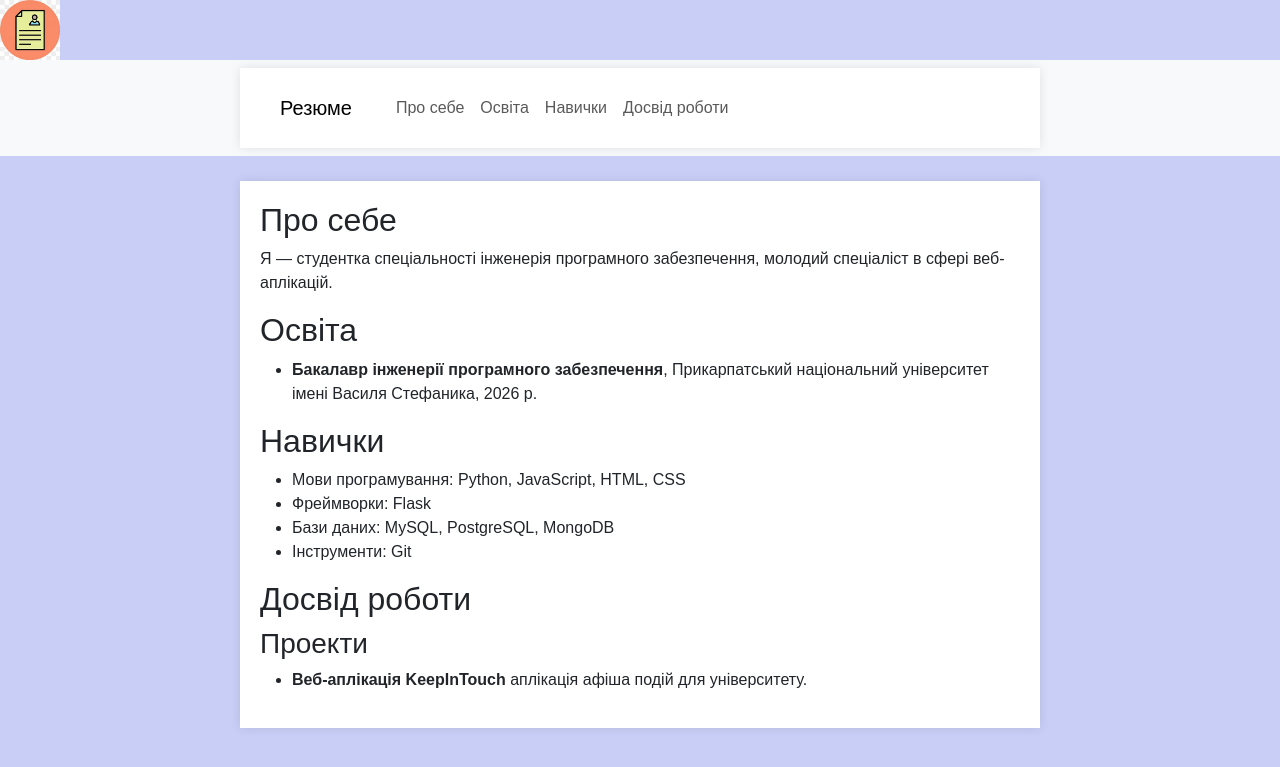
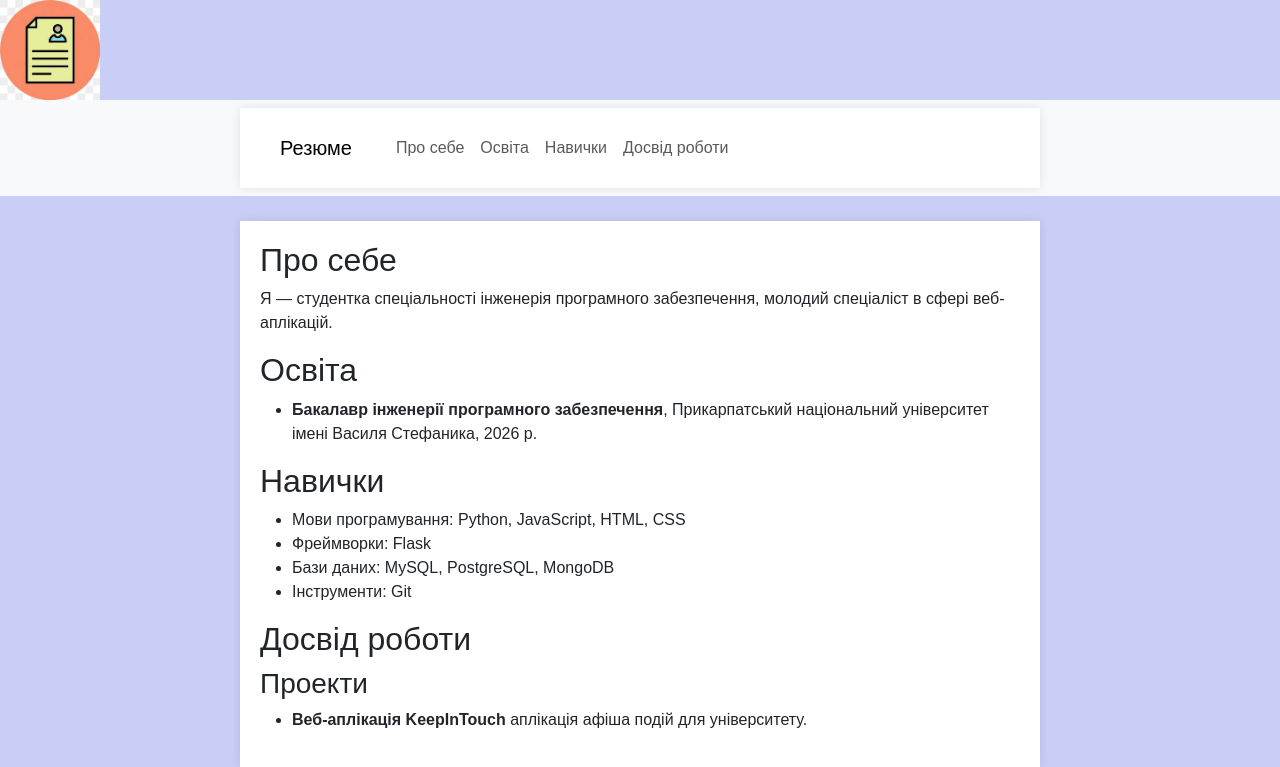
Before and after one commit to jullazarovych/flask-app-lab, a Flask app: page /resume in a window 1280 px wide. Shown: the part 129-896 px from the top of the page. Run offline with Flask 3, Linux system fonts and the light colour scheme.

Commit message:
moved folder static

```diff
--- a/templates/static/css/styles.css
+++ b/static/css/styles.css
@@ -12,7 +12,7 @@ header{
     margin-left: 20px;
 }
 img{
-    height: 60px;
+    height: 100px;
 }
 nav {
     margin-bottom: 25px;
```
Also changed, not shown: static/images/resume_icon.jpeg (renamed from templates/static/images/resume_icon.jpeg).
